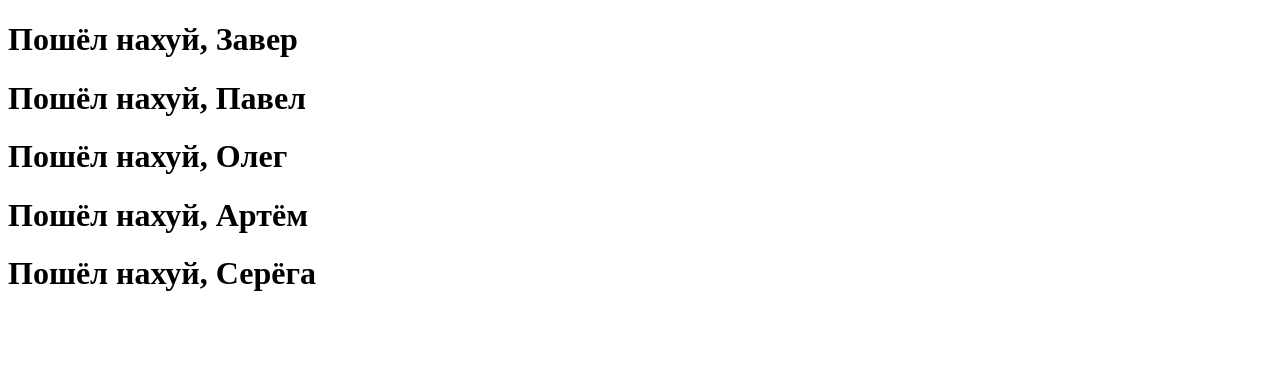
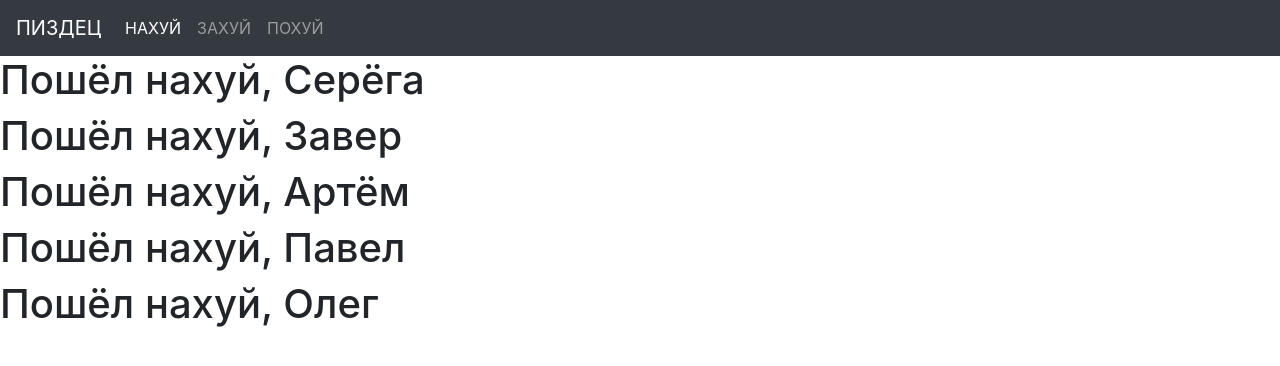
Before and after one commit to Be9st/dj, a Django app: page /blog/ in a window 1280 px wide. Shown: the top 366 px of the page. Run offline with Django 3.2, Linux system fonts and the light colour scheme; some libraries are stand-ins or nearby versions.

Commit message:
Рандомно посылает нахуй всех сразу

```diff
--- /dev/null
+++ b/app/blog/blog/templates/base.html
@@ -0,0 +1,37 @@
+<!DOCTYPE html>
+<html>
+<head>
+	<title>
+		{% block title %}
+			Main title
+		{% endblock	%}
+	</title>
+	<link rel="stylesheet" href="https://stackpath.bootstrapcdn.com/bootstrap/4.3.1/css/bootstrap.min.css" integrity="sha384-ggOyR0iXCbMQv3Xipma34MD+dH/1fQ784/j6cY/iJTQUOhcWr7x9JvoRxT2MZw1T" crossorigin="anonymous">
+</head>
+<body>
+	<nav class="navbar navbar-expand-lg navbar-dark bg-dark">
+  <a class="navbar-brand" href="#">ПИЗДЕЦ</a>
+  <button class="navbar-toggler" type="button" data-toggle="collapse" data-target="#navbarNavDropdown" aria-controls="navbarNavDropdown" aria-expanded="false" aria-label="Toggle navigation">
+    <span class="navbar-toggler-icon"></span>
+  </button>
+  <div class="collapse navbar-collapse" id="navbarNavDropdown">
+    <ul class="navbar-nav">
+      <li class="nav-item active">
+        <a class="nav-link" href="#">НАХУЙ <span class="sr-only">(current)</span></a>
+      </li>
+      <li class="nav-item">
+        <a class="nav-link" href="#">ЗАХУЙ</a>
+      </li>
+      <li class="nav-item">
+        <a class="nav-link" href="#">ПОХУЙ</a>
+      </li>
+    </ul>
+  </div>
+</nav>
+
+{% block main %}
+	Text not found
+{% endblock %}
+
+</body>
+</html>
--- a/app/blog/blog/templates/blog_app/index.html
+++ b/app/blog/blog/templates/blog_app/index.html
@@ -1,11 +1,11 @@
-<!DOCTYPE html>
-<html>
-<head>
-	<title>Index page</title>
-</head>
-<body>
+{% extends "base.html" %}
+
+{% block main %}
 	{% for name in names %}
 		<h1>Пошёл нахуй, {{name}}</h1>
 	{% endfor %}
-</body>
-</html>
+{% endblock main %}
+
+ {% block title %}
+ 	Особенно нахуй, {{random_name}}!
+ {% endblock title %}
--- a/app/blog/blog_app/views.py
+++ b/app/blog/blog_app/views.py
@@ -1,8 +1,10 @@
 from django.shortcuts import render
-from random import choice
+from random import choice, shuffle
 # Create your views here.
 
 
 def post_list(requset):
     n = ['Завер', 'Павел', 'Олег', 'Артём', 'Серёга']
-    return render(requset, 'blog_app/index.html', context={'names': n})
+    shuffle(n)
+    random_name = choice(n)
+    return render(requset, 'blog_app/index.html', context={'names': n, 'random_name':random_name})
```
